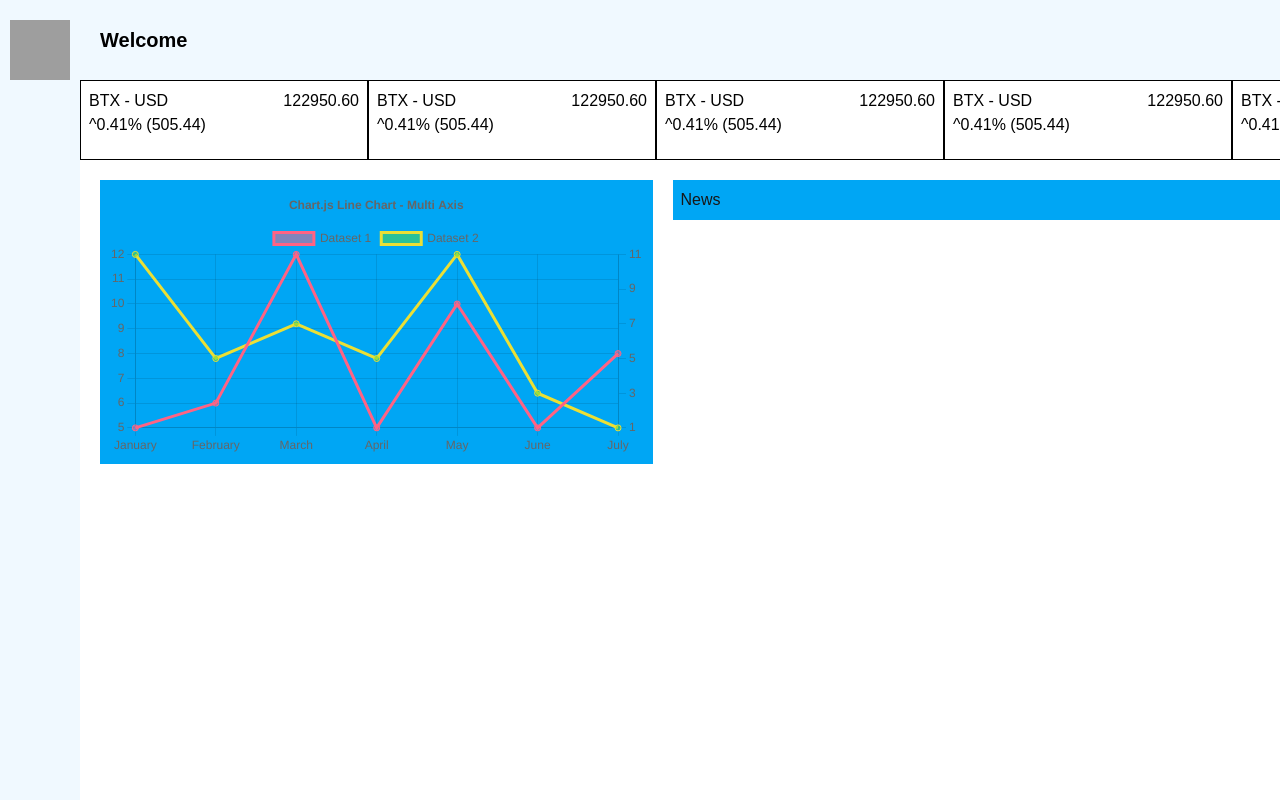
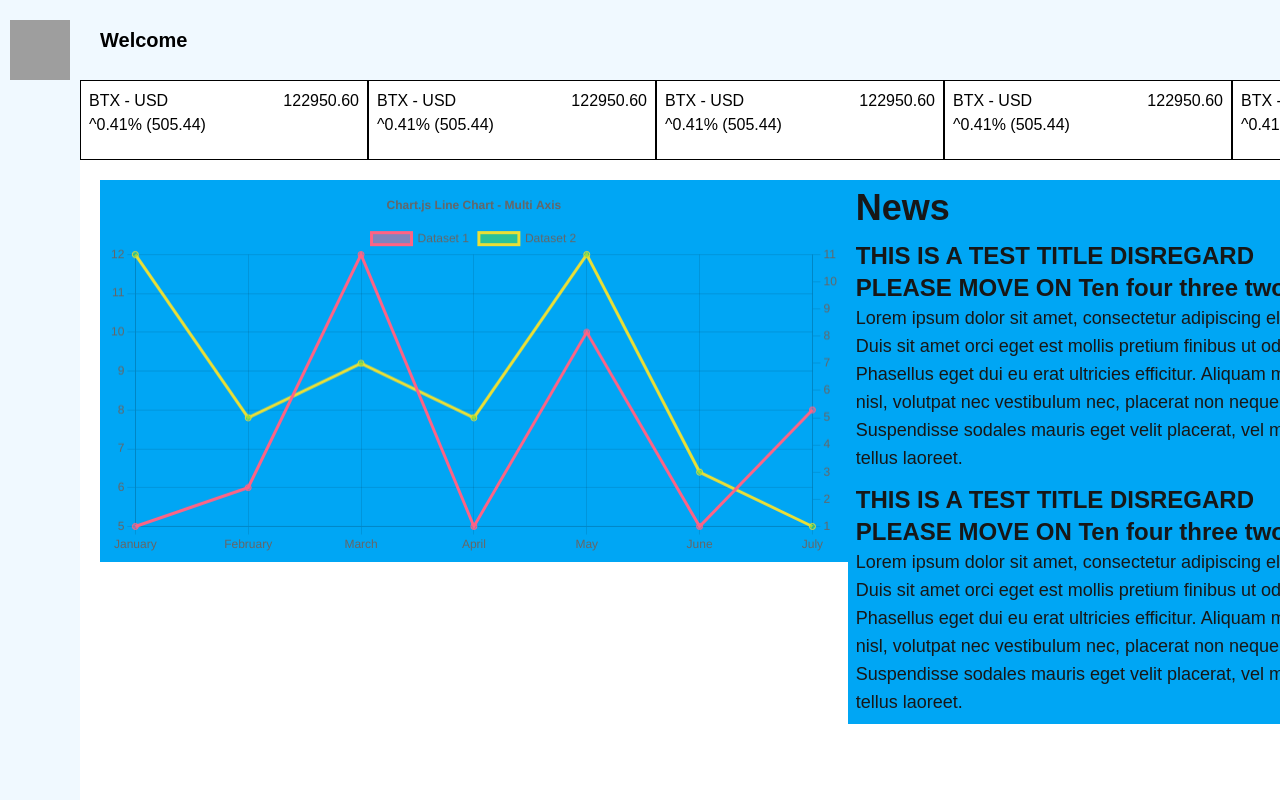
Before and after one commit to The-AM-Venture/Dash, a Next.js app: page / in a window 1280 px wide. Shown: the top 800 px of the page. Built offline with nearby package versions, Linux system fonts and the light colour scheme; grey boxes are pictures that could not be loaded; some icons are missing.

Commit message:
update news

```diff
--- a/src/app/components/news.js
+++ b/src/app/components/news.js
@@ -1,11 +1,28 @@
 'use client'
 import React from 'react';
+
+
+const testposts = [
+  {name: 'My personal website', link: 'https:/alfredmalone.com'},
+  {name: 'Val Bui', link: 'https://valbui.com'},
+
+];
 
 export default function News() {
   return (
     <>
-        <div className='ml-5 w-full h-full  bg-sky-500 p-2'>
-            <h1 className='f-lg'>News</h1>
+        <div className='ml-auto lg:mt-[0%] mt-5 lg:w-2xl w-full h-full  bg-sky-500 p-2'>
+            <h1 className='text-4xl font-bold'>News</h1>
+
+            {
+                testposts.map((post, i) =>
+                <div key={i} className='flex flex-col mt-3'>
+                    <h2 className='text-2xl font-bold'>THIS IS A TEST TITLE DISREGARD PLEASE MOVE ON Ten four three two</h2>
+                    <p className='text-lg'>Lorem ipsum dolor sit amet, consectetur adipiscing elit. Duis sit amet orci eget est mollis pretium finibus ut odio. Phasellus eget dui eu erat ultricies efficitur. Aliquam metus nisl, volutpat nec vestibulum nec, placerat non neque. Suspendisse sodales mauris eget velit placerat, vel mollis tellus laoreet. </p>
+                </div>
+                )
+            }
+
         </div>
     </>
   )
```
